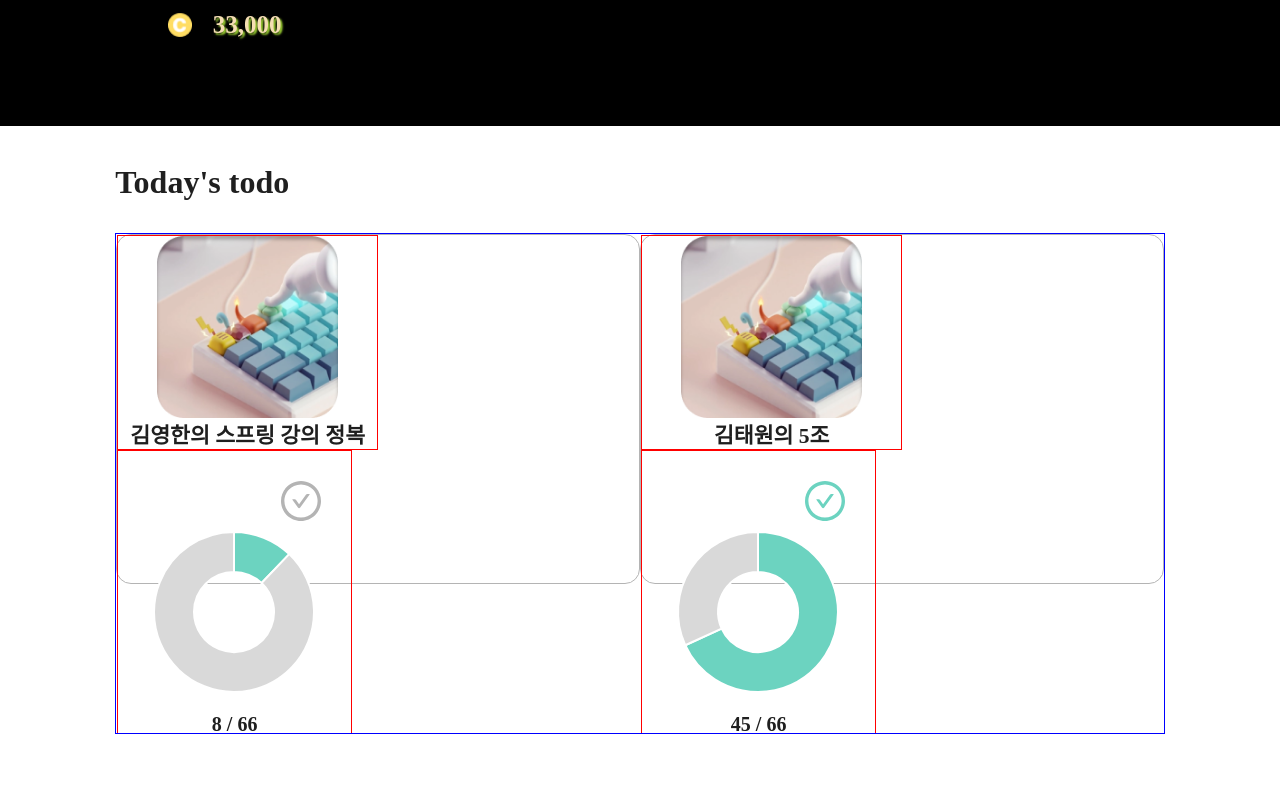
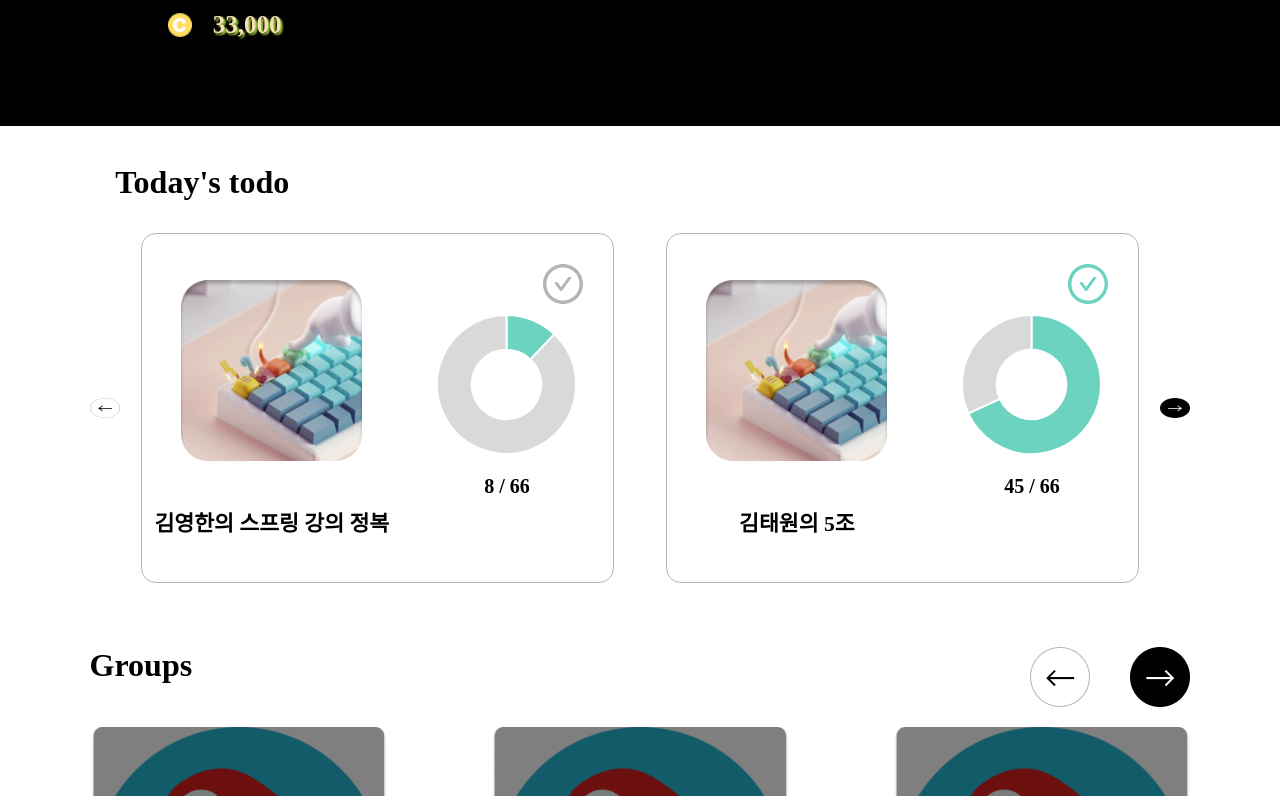
Before and after one commit to predictyson/66days, a React (Vite) app in the folder frontend/: page / in a window 1280 px wide. Shown: the part 504-1300 px from the top of the page. Built offline with nearby package versions, Linux system fonts and the light colour scheme; a web font is replaced by a local one.

Commit message:
fe/feat: main page todo slider

```diff
--- a/frontend/package.json
+++ b/frontend/package.json
@@ -33,9 +33,9 @@
   "devDependencies": {
     "@types/react": "^18.0.28",
     "@types/react-dom": "^18.0.11",
+    "@types/react-slick": "^0.23.10",
     "@types/sockjs-client": "^1.5.1",
     "@types/stompjs": "^2.3.5",
-    "@types/react-slick": "^0.23.10",
     "@types/styled-components": "^5.1.26",
     "@typescript-eslint/eslint-plugin": "^5.57.1",
     "@typescript-eslint/parser": "^5.57.1",
--- a/frontend/src/components/main/Todo.tsx
+++ b/frontend/src/components/main/Todo.tsx
@@ -2,8 +2,14 @@ import styled from "styled-components";
 import { theme } from "../../styles/theme";
 import Algo from "../../assets/landing/algoBox.png";
 // import Blog from "../../assets/landing/blogBox.png";
+import PrevArrow from "../../assets/main/PrevArrow.png";
+import NextArrow from "../../assets/main/NextArrow.png";
 import Chart from "./Chart";
-import { CheckCircleOutlined } from "@ant-design/icons";
+import {
+  CheckCircleOutlined,
+  LeftOutlined,
+  RightOutlined,
+} from "@ant-design/icons";
 import { ChallengeData } from "../../types/main";
 // slider
 import "slick-carousel/slick/slick.css";
@@ -32,9 +38,18 @@ export default function Todo({ challenges }: IProps) {
     slidesToShow: 2,
     slidesToScroll: 2,
     arrows: true,
-    // prevArrow: <CustomPrevArrow />,
-    // nextArrow: <CustomNextArrow />,
-    // responsive: BREAKPOINT,
+    prevArrow: <img src={PrevArrow} style={{ width: "5rem" }} />,
+    nextArrow: <img className="arrow" src={NextArrow} />,
+    responsive: [
+      {
+        breakpoint: 1200,
+        settings: {
+          slidesToShow: 1,
+          slidesToScroll: 1,
+          infinite: true,
+        },
+      },
+    ],
   };
   return (
     <Container>
@@ -62,33 +77,6 @@ export default function Todo({ challenges }: IProps) {
   );
 }
 
-// FIXME: 슬라이더 CSS가 깨져요 :)
-const CustomSlider = styled(Slider)`
-  /* width: 100%; */
-  /* border: solid 2px green;
-  height: 50rem;
-  /* height: 80%; */
-  .slick-slide {
-    margin: 0 1rem;
-    width: auto !important;
-    margin: 0 !important;
-    /* display: flex !important; set margin between slides */
-  }
-
-  .slick-list {
-    overflow: visible; /* show the left and right overflow */
-  }
-
-  .slick-slide > div {
-    width: 55rem;
-    /* margin: 0 auto; center TodoBox within slide */
-  }
-
-  /* hide the extra slide that appears when there are not enough items to fill a slide */
-  .slick-slide:not(.slick-active) {
-    visibility: hidden;
-  }
-`;
 const CustomChecked = styled(CheckCircleOutlined)`
   font-size: 4rem;
   color: ${theme.colors.mint};
@@ -111,6 +99,20 @@ const Container = styled.div`
   padding: 3% 9%;
   display: flex;
   flex-direction: column;
+  .slick-prev {
+    width: 3rem;
+  }
+  .slick-next {
+    width: 3rem;
+  }
+
+  /* .slick-slide {
+    border: solid 2px blue;
+    height: 40rem;
+    align-items: center;
+    /* margin: auto 0; */
+  /* display: flex; */
+  /* align-items: center; */
 `;
 
 const Title = styled.div`
@@ -119,27 +121,31 @@ const Title = styled.div`
 `;
 const TodoContianer = styled.div`
   /* display: flex; */
-  border: solid 1px blue;
-  /* justify-content: space-between; */
   margin-top: 3.2rem;
 `;
 
 const TodoBox = styled.div`
-  width: 55rem;
+  width: 90% !important;
   height: 35rem;
   border: solid 1px ${theme.colors.gray400};
   border-radius: 15px;
-  /* display: flex; */
-  /* flex-direction: row; */
+  margin: 0 auto !important;
+  display: flex !important;
+  justify-content: space-between;
+  cursor: pointer;
+
+  /* transition: transform 0.3s ease-in-out;
+  cursor: pointer;
+  &:hover {
+    transform: scale(1.01);
+  } */
   img {
     width: 70%;
     display: flex;
     margin: auto 0;
   }
   .left {
-    border: solid 1px red;
-
-    width: 50%;
+    width: 55%;
     display: flex;
     align-items: center;
     flex-direction: column;
@@ -152,12 +158,10 @@ const TodoBox = styled.div`
     display: flex;
     margin: 0 auto;
     margin-bottom: auto;
-
     white-space: nowrap;
     text-overflow: ellipsis;
   }
   .right {
-    border: solid 1px red;
     width: 45%;
     padding: 3rem;
     p {
--- a/frontend/src/routes/Root.tsx
+++ b/frontend/src/routes/Root.tsx
@@ -3,8 +3,6 @@ import { Outlet } from "react-router-dom";
 import styled from "styled-components";
 import Header from "../components/common/Header";
 import Footer from "../components/common/Footer";
-
-const { Content } = Layout;
 
 export default function Root() {
   return (
@@ -24,7 +22,7 @@ const StyledLayout = styled(Layout)`
   background-color: ${(props) => props.theme.colors.white};
 `;
 
-const StyledContent = styled(Content)`
+const StyledContent = styled.div`
   line-height: initial;
   /* margin-inline: 8rem; */
 `;
```
